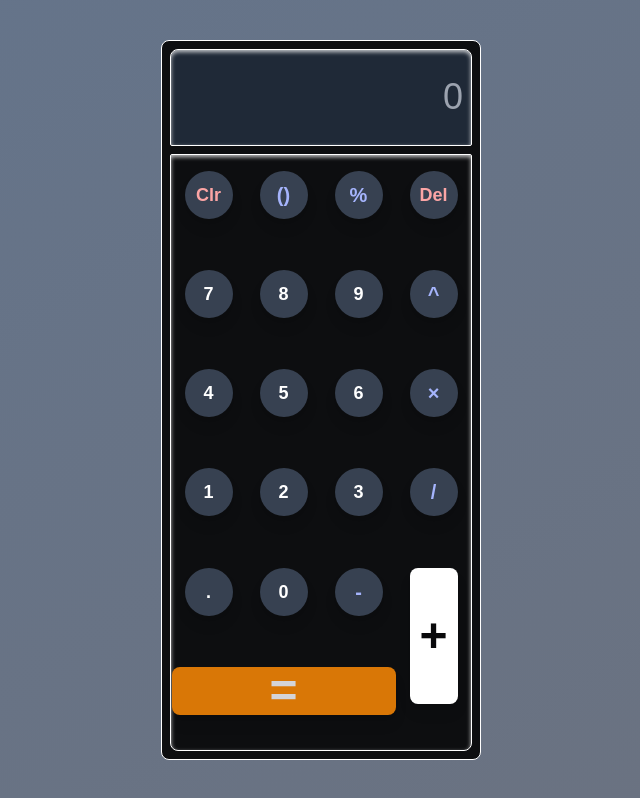
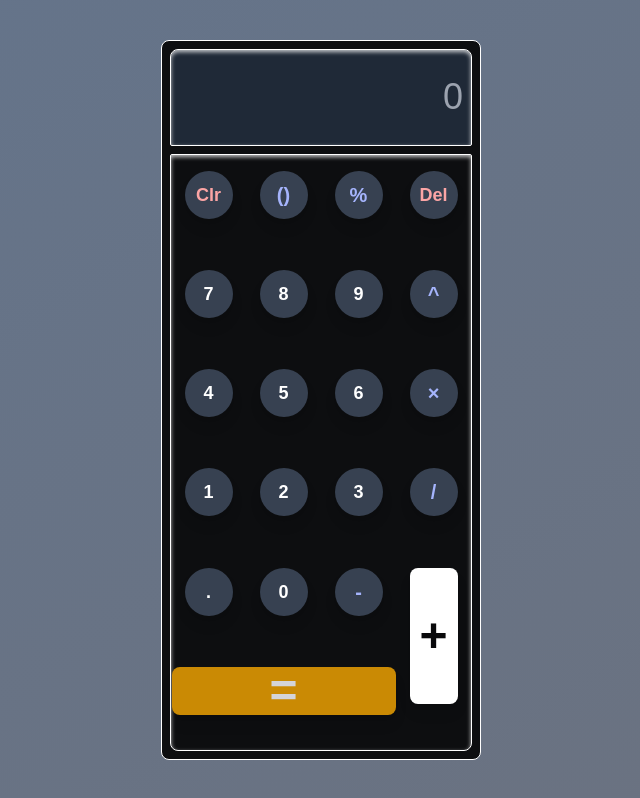
Before and after one commit to ZeeshanZk09/Calculor, a Next.js app: page / in a window 1280 px wide. Shown: the whole page, without its empty margins (319-959 px from the left). Built offline with nearby package versions, Linux system fonts and the light colour scheme.

Commit message:
'updated'

```diff
--- a/src/app/page.tsx
+++ b/src/app/page.tsx
@@ -150,7 +150,7 @@ export default function Home() {
                     h-[136px] row-span-2 w-12 rounded-lg text-zinc-950 text-5xl bg-white focus:ring-0`
                   : btn === "="
                   ? `${btnClasses}
-                    w-48 sm:w-56 col-span-3 h-12 rounded-lg  text-zinc-300 text-5xl bg-amber-600 focus:ring-0`
+                    w-48 sm:w-56 col-span-3 h-12 rounded-lg  text-zinc-300 text-5xl bg-yellow-600 focus:ring-0`
                   : btn === "-" ||
                     btn === "^" ||
                     btn === "()" ||
```
